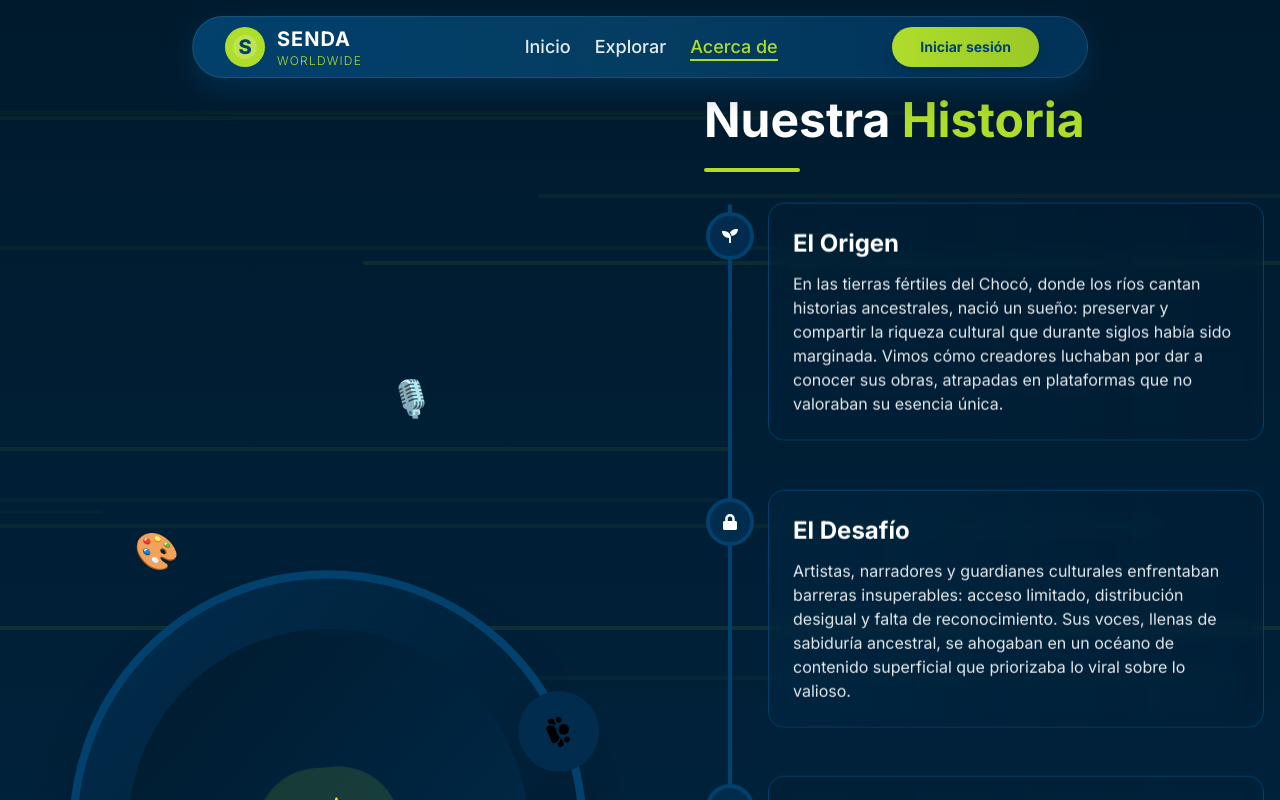
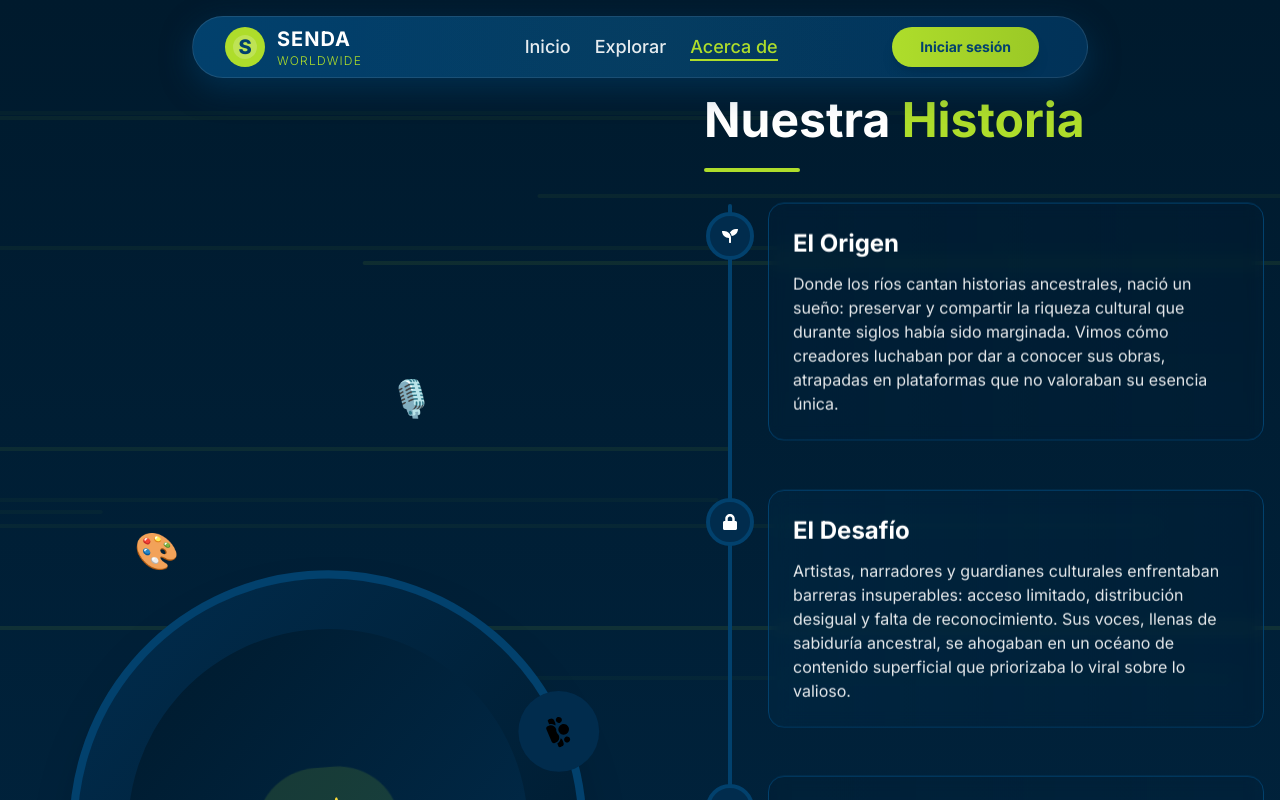
Before and after one commit to IngenieroJosser/chocomedia-frontend, a Next.js app: page /about in a window 1280 px wide. Shown: the top 800 px of the page. Built offline with nearby package versions, Linux system fonts and the light colour scheme.

Commit message:
feat: cambiando el texto y poniendo algo más generalmente cultural

```diff
--- a/src/components/ui/about/story-section.tsx
+++ b/src/components/ui/about/story-section.tsx
@@ -15,7 +15,7 @@ const StorySection = () => {
     {
       title: "El Origen",
       icon: <FaSeedling />,
-      content: "En las tierras fértiles del Chocó, donde los ríos cantan historias ancestrales, nació un sueño: preservar y compartir la riqueza cultural que durante siglos había sido marginada. Vimos cómo creadores luchaban por dar a conocer sus obras, atrapadas en plataformas que no valoraban su esencia única.",
+      content: "Donde los ríos cantan historias ancestrales, nació un sueño: preservar y compartir la riqueza cultural que durante siglos había sido marginada. Vimos cómo creadores luchaban por dar a conocer sus obras, atrapadas en plataformas que no valoraban su esencia única.",
       color: "#012c4d"
     },
     {
```
